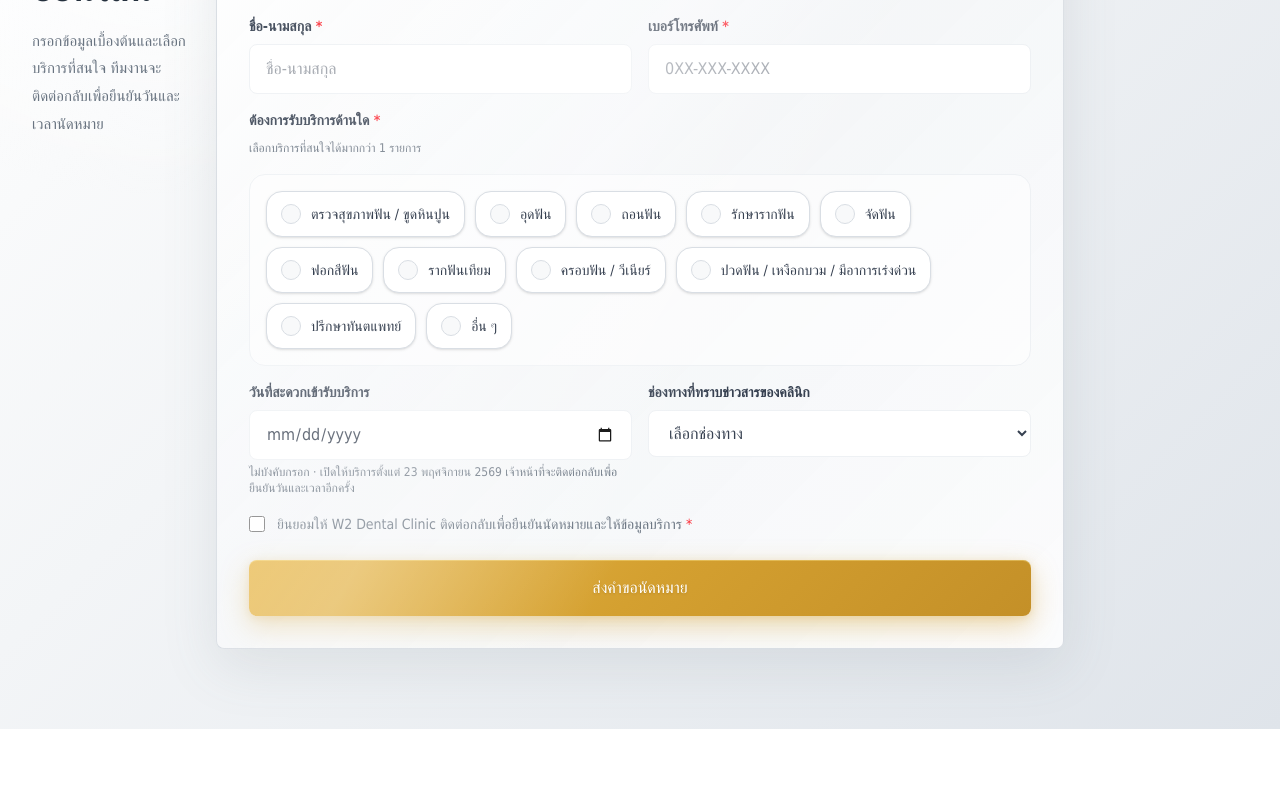
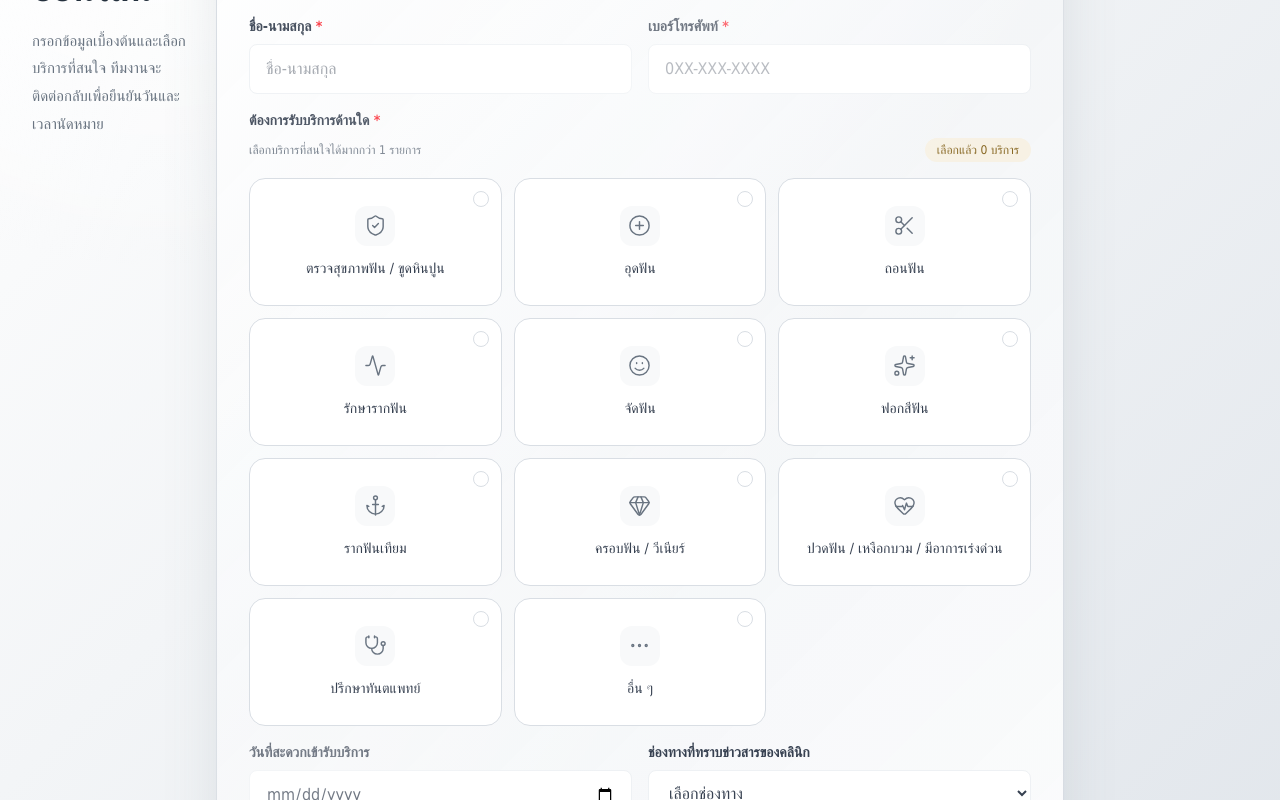
Before and after one commit to Armindyz/https-github.com-username-w2-dental, a Next.js app: page / in a window 1280 px wide. Shown: the part 5880-6680 px from the top of the page. Built offline with nearby package versions, Linux system fonts and the light colour scheme.

Commit message:
Style service selection as uniform icon cards with selection count

```diff
--- a/src/components/AppointmentForm.tsx
+++ b/src/components/AppointmentForm.tsx
@@ -3,8 +3,10 @@
 import { useRef, useState } from "react";
 import Image from "next/image";
 import { useInView } from "framer-motion";
-import { AlertCircle, Check, CheckCircle, Loader2 } from "lucide-react";
+import { Activity, AlertCircle, Anchor, Check, CheckCircle, CirclePlus, Ellipsis, Gem, HeartPulse, Loader2, Scissors, ShieldCheck, Smile, Sparkles, Stethoscope } from "lucide-react";
 import { minimumAppointmentDate, services, sources } from "@/lib/appointment";
+
+const serviceIcons = [ShieldCheck, CirclePlus, Scissors, Activity, Smile, Sparkles, Anchor, Gem, HeartPulse, Stethoscope, Ellipsis];
 
 type FormState = "idle" | "loading" | "success" | "error";
 
@@ -12,6 +14,7 @@ export default function AppointmentForm() {
   const ref = useRef(null);
   const inView = useInView(ref, { once: true, margin: "-60px" });
   const [formState, setFormState] = useState<FormState>("idle");
+  const [selectedServices, setSelectedServices] = useState<string[]>([]);
   const [errors, setErrors] = useState<Record<string, string>>({});
 
   const validate = (form: HTMLFormElement) => {
@@ -61,6 +64,7 @@ export default function AppointmentForm() {
       if (!res.ok || (await res.json()).success !== true) throw new Error();
       setFormState("success");
       form.reset();
+      setSelectedServices([]);
     } catch {
       setFormState("error");
     }
@@ -131,19 +135,38 @@ export default function AppointmentForm() {
             </div>
             <fieldset className="sm:col-span-2">
               <legend className="mb-2 text-sm font-bold text-w2-gray-700">ต้องการรับบริการด้านใด <span className="text-red-500">*</span></legend>
-              <p id="service-help" className="mb-4 text-xs leading-5 text-w2-gray-500">เลือกบริการที่สนใจได้มากกว่า 1 รายการ</p>
-              <div className="flex flex-wrap gap-2.5 rounded-2xl border border-w2-gray-100 bg-white/60 p-3 sm:p-4">
-                {services.map((service) => (
-                  <label key={service} className="relative max-w-full cursor-pointer">
-                    <input type="checkbox" name="service" value={service} aria-describedby="service-help" className="peer sr-only" />
-                    <span className="flex min-h-11 items-center gap-2.5 rounded-2xl border border-w2-gray-200 bg-white px-3.5 py-2.5 text-sm leading-6 text-w2-gray-700 shadow-sm transition duration-150 hover:border-[#c99b39] hover:bg-[#fffdf7] peer-checked:border-[#bf902b] peer-checked:bg-[#fff5d9] peer-checked:text-[#765313] peer-checked:shadow-none peer-focus-visible:outline-2 peer-focus-visible:outline-offset-2 peer-focus-visible:outline-[#bf902b] peer-checked:[&_.service-check]:border-[#bf902b] peer-checked:[&_.service-check]:bg-[#bf902b] peer-checked:[&_.service-check_svg]:opacity-100">
-                      <span className="service-check flex h-5 w-5 shrink-0 items-center justify-center rounded-full border border-w2-gray-200 bg-w2-gray-50 transition" aria-hidden="true">
-                        <Check size={13} strokeWidth={3} className="text-white opacity-0 transition" />
+              <div className="mb-4 flex flex-wrap items-center justify-between gap-2">
+                <p id="service-help" className="text-xs leading-5 text-w2-gray-500">เลือกบริการที่สนใจได้มากกว่า 1 รายการ</p>
+                <span role="status" aria-live="polite" className="rounded-full bg-[#f7f1e4] px-3 py-1 text-xs font-medium text-[#876722]">
+                  เลือกแล้ว {selectedServices.length} บริการ
+                </span>
+              </div>
+              <div className="grid auto-rows-fr grid-cols-2 gap-2.5 sm:grid-cols-3 sm:gap-3">
+                {services.map((service, index) => {
+                  const Icon = serviceIcons[index] ?? Ellipsis;
+                  return (
+                    <label key={service} className="relative min-w-0 cursor-pointer">
+                      <input
+                        type="checkbox" name="service" value={service}
+                        aria-describedby="service-help" className="peer sr-only"
+                        checked={selectedServices.includes(service)}
+                        onChange={(event) => {
+                          const checked = event.target.checked;
+                          setSelectedServices((current) => checked ? [...current, service] : current.filter((item) => item !== service));
+                        }}
+                      />
+                      <span className="relative flex h-full min-h-32 flex-col items-center justify-center gap-3 rounded-2xl border border-w2-gray-200 bg-white px-3 py-5 text-center text-w2-gray-700 transition duration-200 hover:border-[#c9ac70] hover:bg-[#fffdf8] peer-checked:border-[#bd943c] peer-checked:bg-[#fff8e8] peer-checked:text-[#765313] peer-focus-visible:outline-2 peer-focus-visible:outline-offset-2 peer-focus-visible:outline-[#bd943c] peer-checked:[&_.service-check]:border-[#bd943c] peer-checked:[&_.service-check]:bg-[#bd943c] peer-checked:[&_.service-check_svg]:opacity-100 peer-checked:[&_.service-icon]:bg-[#f7e9c7] peer-checked:[&_.service-icon]:text-[#9b7424]">
+                        <span className="service-check absolute right-3 top-3 flex h-4 w-4 items-center justify-center rounded-full border border-w2-gray-200 bg-white transition" aria-hidden="true">
+                          <Check size={10} strokeWidth={3} className="text-white opacity-0 transition" />
+                        </span>
+                        <span className="service-icon flex h-10 w-10 items-center justify-center rounded-xl bg-w2-gray-50 text-w2-gray-500 transition" aria-hidden="true">
+                          <Icon size={23} strokeWidth={1.5} />
+                        </span>
+                        <span className="max-w-[15rem] text-[13px] font-medium leading-5 sm:text-sm">{service}</span>
                       </span>
-                      <span>{service}</span>
-                    </span>
-                  </label>
-                ))}
+                    </label>
+                  );
+                })}
               </div>
               {errors.service && <p className="mt-1 text-xs text-red-500">{errors.service}</p>}
             </fieldset>
```
